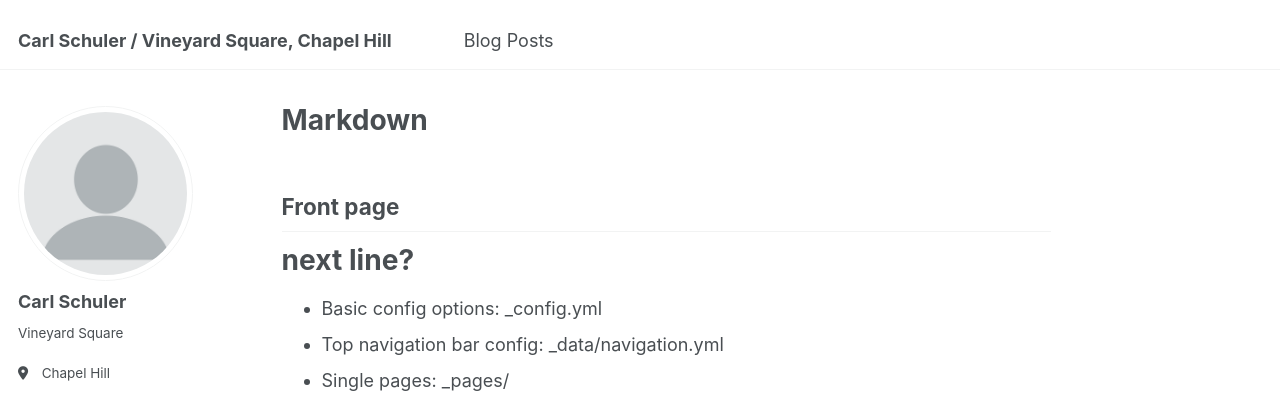
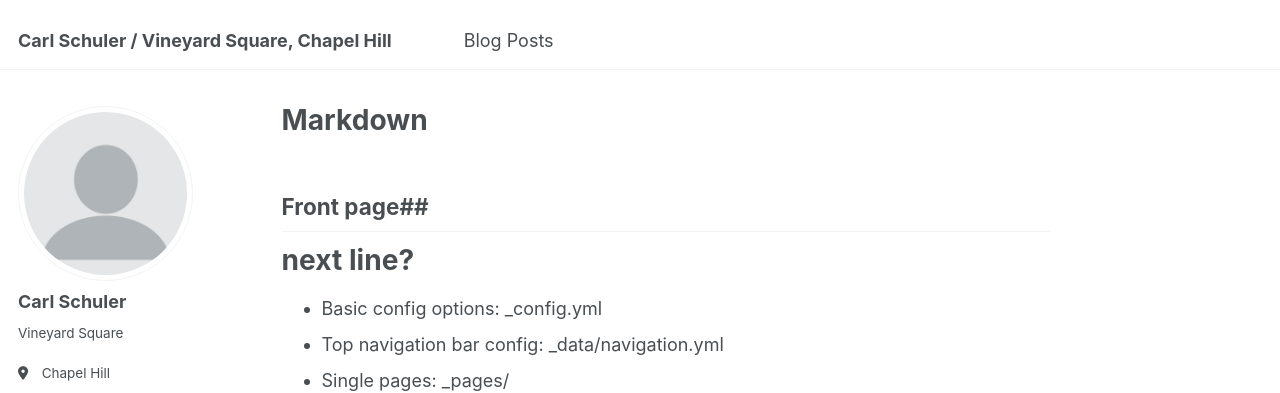
Before and after one commit to CarlSchuler/carl.github.io, a Jekyll site: the page built from _pages/markdown.md, in a window 1280 px wide and 900 px high. Shown: the top 393 px of the window. Built offline with Jekyll 4.4.1, drawn with Linux system fonts in a browser that asks for light colours; emoji names are drawn with the system emoji font.

```diff
--- a/_pages/markdown.md
+++ b/_pages/markdown.md
@@ -7,7 +7,7 @@ redirect_from:
   - /markdown.html
 ---
 
-## Front page
+## Front page##
 # next line?
 
 * Basic config options: _config.yml
```
